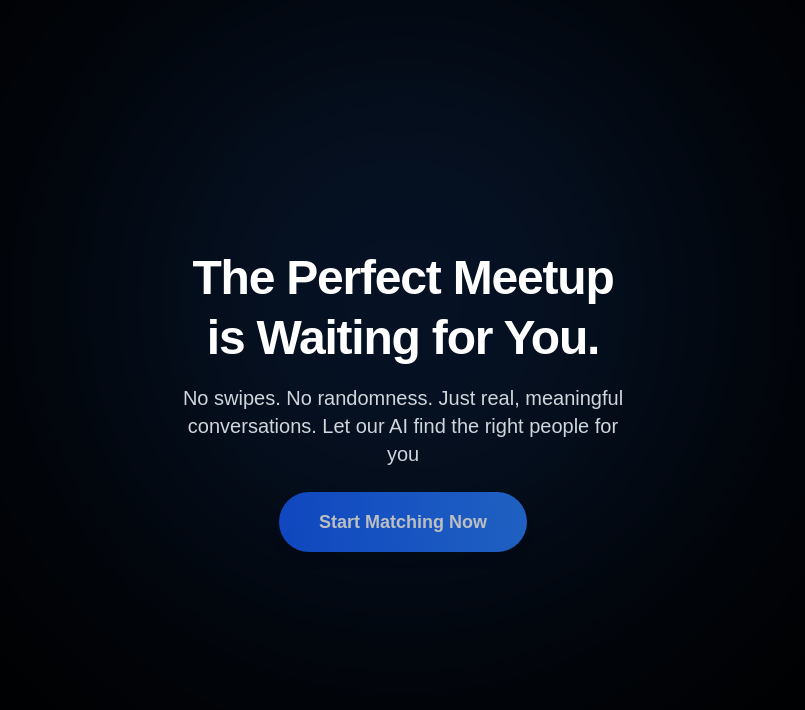
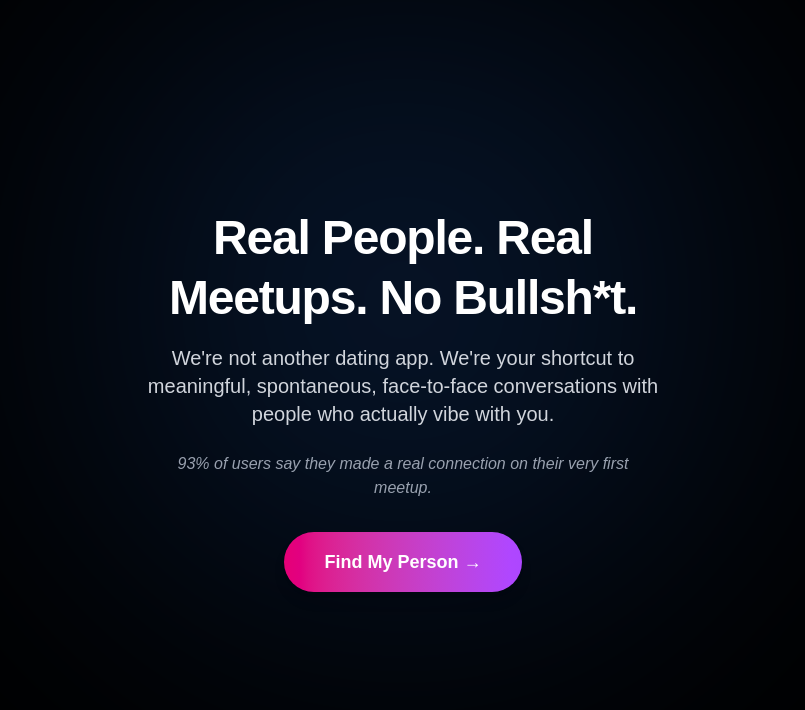
Before and after one commit to comkenia-llc/sitandmeet, a Next.js app: page / in a window 1280 px wide. Shown: the top 710 px of the page, without its empty margins (237-1042 px from the left). Built offline with nearby package versions, Linux system fonts and the light colour scheme.

Commit message:
minor ui changes

```diff
--- a/src/app/page.js
+++ b/src/app/page.js
@@ -4,22 +4,22 @@ export default function HomePage() {
       {/* Soft glowing background for premium feel */}
       <div className="absolute top-0 left-1/2 transform -translate-x-1/2 w-[600px] h-[600px] bg-blue-500 blur-[160px] opacity-20 rounded-full z-0" />
 
-      {/* Hero Content */}
-      <div className="z-10 max-w-md">
+      <div className="z-10 w-full max-w-lg">
         <h1 className="text-4xl sm:text-5xl font-extrabold leading-tight mb-4 tracking-tight">
-          The Perfect Meetup is Waiting for You.
+          Real People. Real Meetups. No Bullsh*t.
         </h1>
         <p className="text-lg sm:text-xl text-gray-300 mb-6">
-          No swipes. No randomness. Just real, meaningful conversations.
-          Let our AI find the right people for you
+          We're not another dating app. We're your shortcut to meaningful, spontaneous, face-to-face conversations with people who actually vibe with you.
+        </p>
+        <p className="text-base text-gray-400 mb-8 italic">
+          93% of users say they made a real connection on their very first meetup.
         </p>
 
-        {/* CTA Button */}
         <a
           href="/questions"
-          className="inline-block bg-gradient-to-r from-blue-600 to-blue-500 hover:from-blue-700 hover:to-blue-600 text-white text-lg font-semibold py-4 px-10 rounded-full shadow-lg transition duration-300 animate-pulse"
+          className="inline-block bg-gradient-to-r from-pink-600 to-purple-500 hover:from-pink-700 hover:to-purple-600 text-white text-lg font-semibold py-4 px-10 rounded-full shadow-lg transition-transform duration-200 hover:scale-105"
         >
-          Start Matching Now
+          Find My Person →
         </a>
       </div>
     </main>
--- a/src/app/questions/page.jsx
+++ b/src/app/questions/page.jsx
@@ -4,11 +4,20 @@ import QuestionForm from "@/components/QuestionForm";
 import axios from "axios";
 import SubscriptionSelector from "@/components/SubscriptionSelector";
 import FakeMatchingAnimation from "@/components/MatchMakingAnimation";
-import { AiOutlineArrowLeft, AiOutlineBackward } from "react-icons/ai";
+import { AiOutlineBackward } from "react-icons/ai";
 
 
 const questions = [
-    { id: 1, text: "What kind of connection are you looking for?", options: ["Deep Conversation", "Casual Meetup", "Business Networking"] },
+    {
+        id: 1, text: "What kind of connection are you looking for?", options:
+            [
+                "Romantic spark",
+                "Casual Meetup",
+                "Business Networking",
+                ""
+            ]
+
+    },
     { id: 2, text: "Who do you naturally vibe with?", options: ["Men", "Women", "Both"] },
     { id: 3, text: "Which Emirate you want this magic happen?", options: ["Dubai", "Abu Dhabi", "Sharjah", "Ajman", "Ras al Khaimah", "Fujairah"] },
     { id: 4, text: "Select your desired area", options: [] },
```
